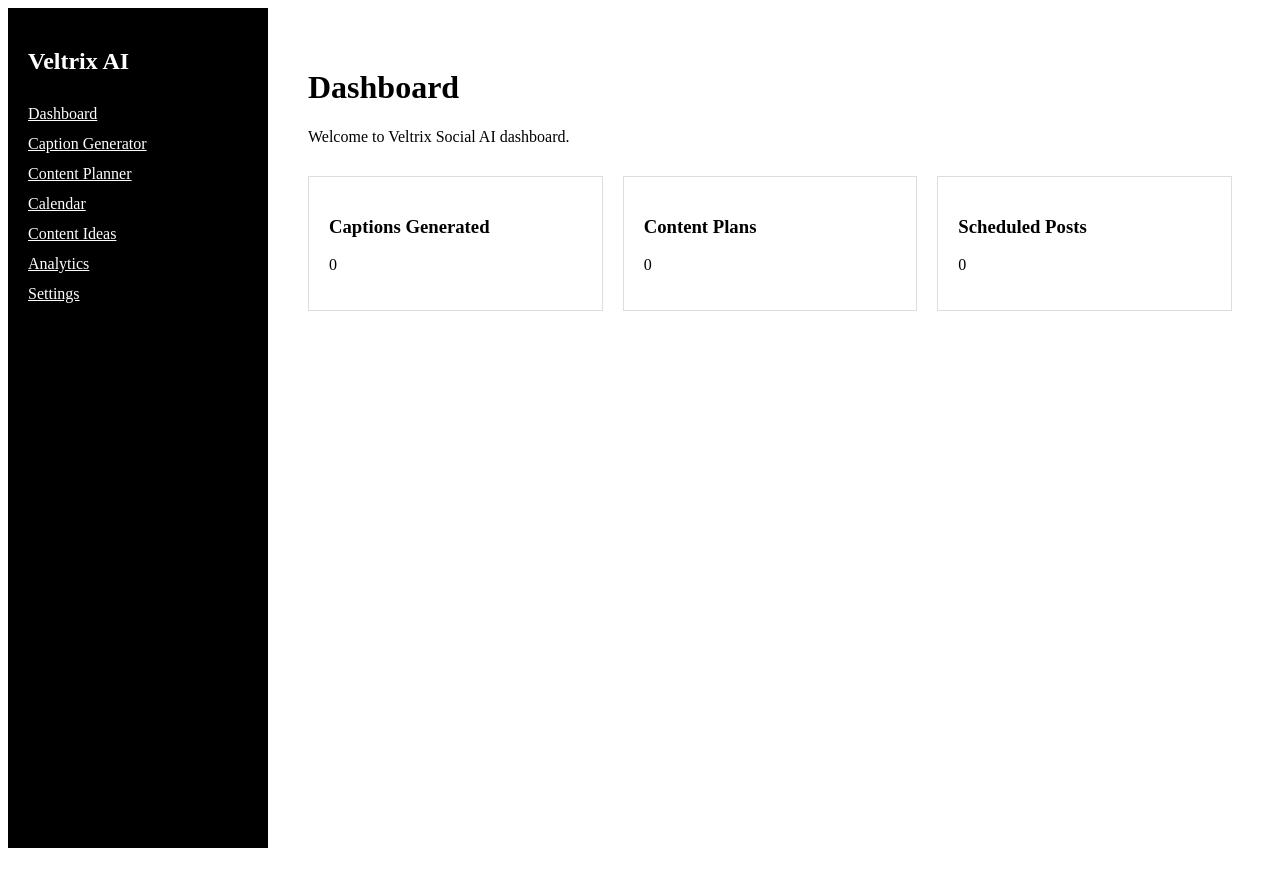
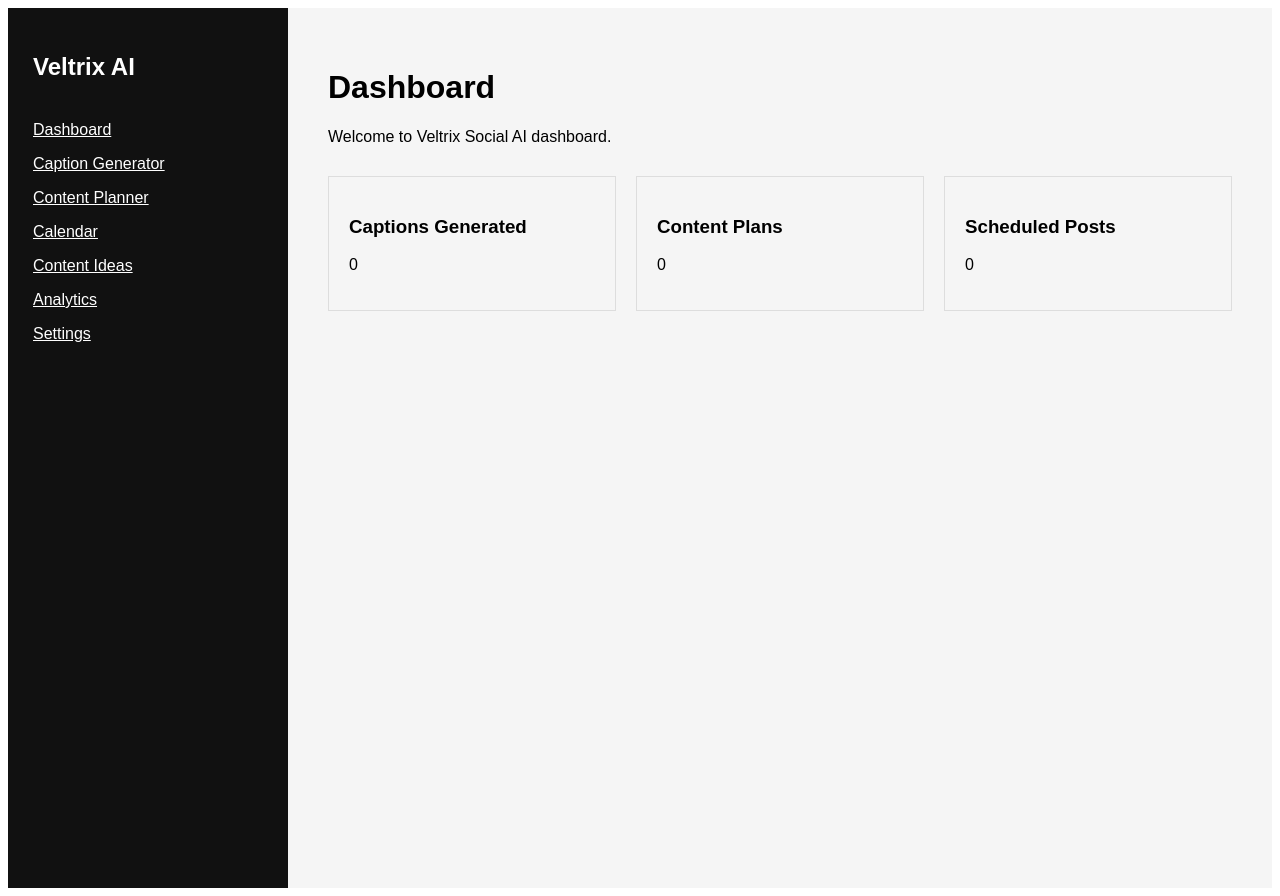
Before and after one commit to syedfaraz0099-sketch/veltrix-social-ai, a Next.js app in the folder frontend/: page /dashboard in a window 1280 px wide. Before the commit the page ends 856 px from the top, so only its background shows below. Built offline with nearby package versions, Linux system fonts and the light colour scheme.

Commit message:
Update layout.tsx

```diff
--- a/frontend/app/dashboard/layout.tsx
+++ b/frontend/app/dashboard/layout.tsx
@@ -1,58 +1,70 @@
 "use client"
+
+import Link from "next/link"
 
 export default function DashboardLayout({
 children,
 }: {
 children: React.ReactNode
 }) {
+
 return (
-<div style={{ display: "flex" }}>
+<div style={{ display: "flex", fontFamily: "sans-serif" }}>
 
   {/* Sidebar */}
   <div
     style={{
-      width: "220px",
-      background: "#000",
+      width: "230px",
+      background: "#111",
       color: "#fff",
       minHeight: "100vh",
-      padding: "20px",
+      padding: "25px"
     }}
   >
-    <h2>Veltrix AI</h2>
 
-    <div style={{ marginTop: "30px", display: "flex", flexDirection: "column", gap: "12px" }}>
+    <h2 style={{ marginBottom: "40px" }}>Veltrix AI</h2>
 
-      <a href="/dashboard" style={{ color: "#fff" }}>Dashboard</a>
+    <div style={{ display: "flex", flexDirection: "column", gap: "16px" }}>
 
-      <a href="/dashboard/caption" style={{ color: "#fff" }}>
+      <Link href="/dashboard" style={{ color: "#fff" }}>Dashboard</Link>
+
+      <Link href="/dashboard/caption" style={{ color: "#fff" }}>
         Caption Generator
-      </a>
+      </Link>
 
-      <a href="/dashboard/planner" style={{ color: "#fff" }}>
+      <Link href="/dashboard/planner" style={{ color: "#fff" }}>
         Content Planner
-      </a>
+      </Link>
 
-      <a href="/dashboard/calendar" style={{ color: "#fff" }}>
+      <Link href="/dashboard/calendar" style={{ color: "#fff" }}>
         Calendar
-      </a>
+      </Link>
 
-      <a href="/dashboard/ideas" style={{ color: "#fff" }}>
+      <Link href="/dashboard/ideas" style={{ color: "#fff" }}>
         Content Ideas
-      </a>
+      </Link>
 
-      <a href="/dashboard/analytics" style={{ color: "#fff" }}>
+      <Link href="/dashboard/analytics" style={{ color: "#fff" }}>
         Analytics
-      </a>
+      </Link>
 
-      <a href="/dashboard/settings" style={{ color: "#fff" }}>
+      <Link href="/dashboard/settings" style={{ color: "#fff" }}>
         Settings
-      </a>
+      </Link>
 
     </div>
+
   </div>
 
-  {/* Page Content */}
-  <div style={{ flex: 1, padding: "40px" }}>
+  {/* Main Content */}
+  <div
+    style={{
+      flex: 1,
+      padding: "40px",
+      background: "#f5f5f5",
+      minHeight: "100vh"
+    }}
+  >
     {children}
   </div>
 
```
